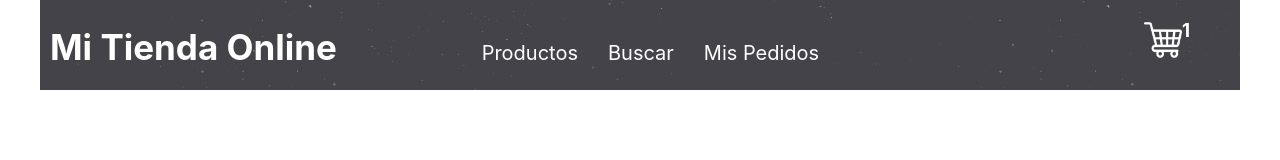
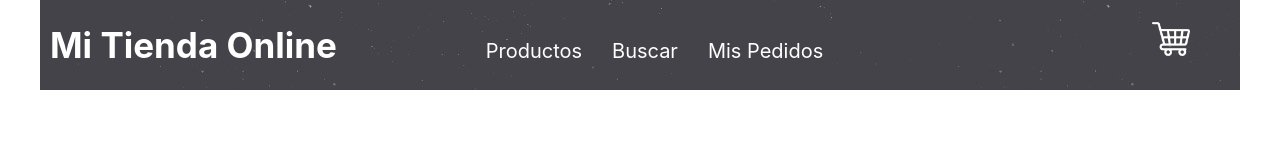
Before and after one commit to nicolagou/tienda-catering, a React (Create React App) app: page /cart in a window 1280 px wide. Shown: the top 160 px of the page. Built offline with nearby package versions, Linux system fonts and the light colour scheme.

Commit message:
Link a Carrito

```diff
--- a/src/App.js
+++ b/src/App.js
@@ -1,8 +1,9 @@
 import NavBar from './components/NavBar/NavBar';
-import ItemListContainer from './components/ItemsListContainer/ItemListContainer';
+import ItemListContainer from './Pages/ItemsListContainer/ItemListContainer';
 import ItemDetailContainer from './Pages/ItemDetailContainer/ItemDetailContainer';
 import { BrowserRouter, Routes, Route } from 'react-router-dom';
 import './App.css';
+import CartWidget from './Pages/CartWidget/CartWidget';
 
 function App() {
   return (
@@ -11,7 +12,7 @@ function App() {
       <Routes>
         <Route path='/' element={<ItemListContainer/>}/>
         <Route path='item' element={<ItemDetailContainer />} />
-
+        <Route path='cart' element={<CartWidget />} />
 
 
 
--- a/src/components/CartWidget/CartWidget.js
+++ b/src/Pages/CartWidget/CartWidget.js
@@ -6,7 +6,6 @@ const CartWidget = () => {
     return (
         <div className='menu-navbar__logo'>
             <img className='menu-navbar__img' src={logo} alt="cart widget"/>
-            <h3>1</h3>
     </div>
     )
 }
--- a/src/components/ItemsListContainer/ItemListContainer.js
+++ b/src/Pages/ItemsListContainer/ItemListContainer.js
@@ -1,7 +1,7 @@
 import { useEffect, useState } from 'react';
 import { data } from '../../data/data';
 
-import ItemList from '../ItemList/ItemList';
+import ItemList from '../../components/ItemList/ItemList';
 import './ItemListContainer.css';
 
 const ItemListContainer = () => {
--- a/src/components/NavBar/NavBar.js
+++ b/src/components/NavBar/NavBar.js
@@ -1,5 +1,5 @@
-import React from 'react'
-import CartWidget from '../CartWidget/CartWidget'
+import {Link} from 'react-router-dom'
+import CartWidget from '../../Pages/CartWidget/CartWidget'
 import './NavBar.css'
 
 const NavBar = () => {
@@ -17,8 +17,8 @@ const NavBar = () => {
           <a href='' className='menu-list'>Mis Pedidos</a>
         </li>
       </ul>
+      <Link to="/cart"><CartWidget /></Link>
 
-      <CartWidget />
     </div>
 
   )
```
Also changed, not shown: src/Pages/CartWidget/CartWidget.css (renamed from src/components/CartWidget/CartWidget.css), src/Pages/ItemsListContainer/ItemListContainer.css (renamed from src/components/ItemsListContainer/ItemListContainer.css).
